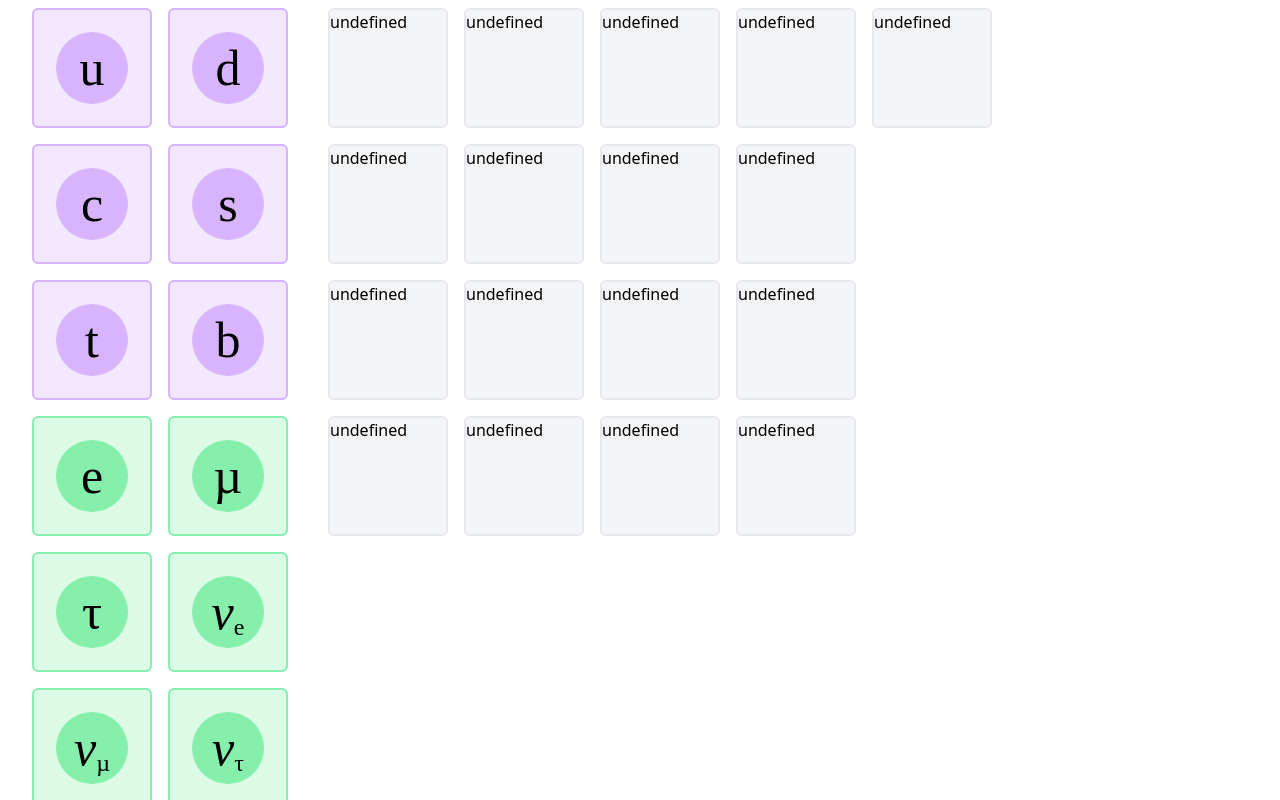
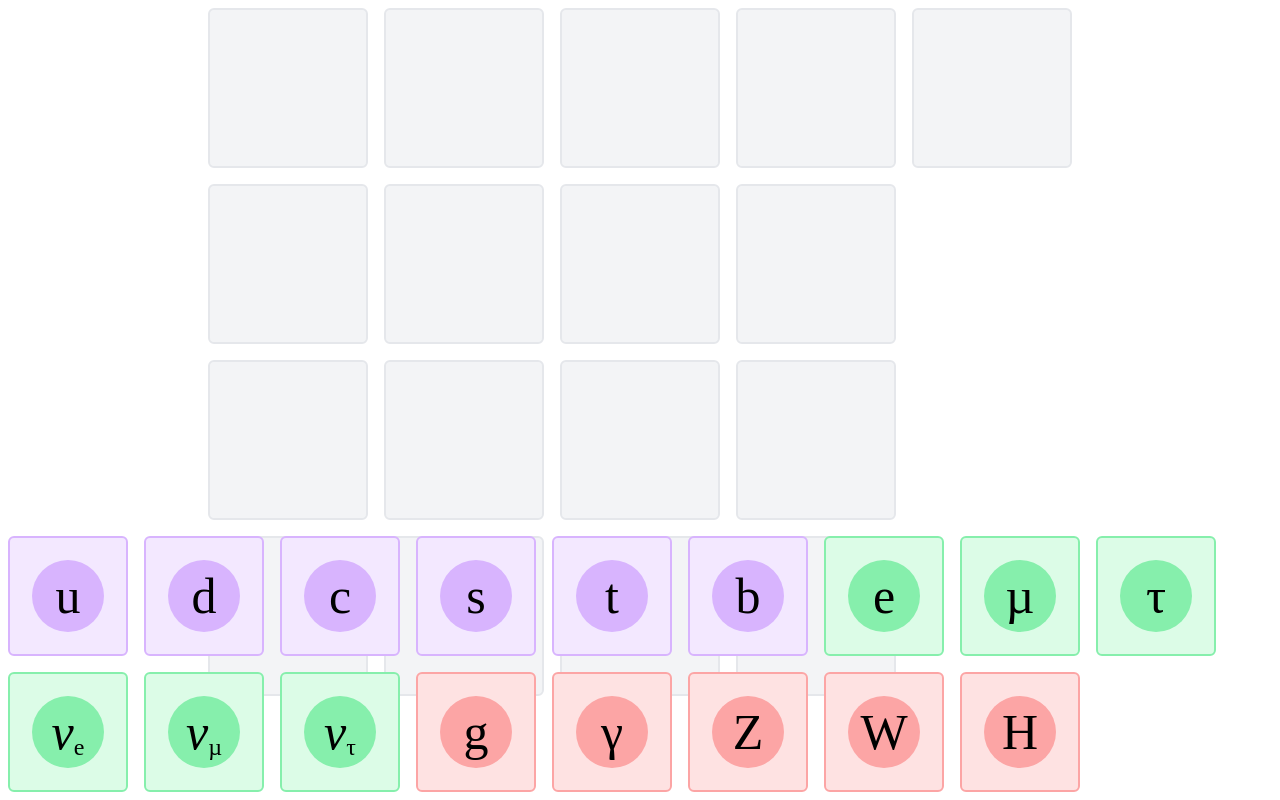
Before and after one commit to leondreamed-archives/fundamental-particles-project, a Vue app: page / in a window 1280 px wide. Shown: the top 800 px of the page. Built offline with nearby package versions, Linux system fonts and the light colour scheme.

Commit message:
data drop working

```diff
--- a/src/app.vue
+++ b/src/app.vue
@@ -4,8 +4,20 @@ import ParticleGrid from './components/particle-grid.vue';
 </script>
 
 <template>
-	<div class="grid grid-cols-[1fr_3fr]">
+	<div class="grid grid-rows-[2fr_1fr] h-full">
+		<ParticleGrid class="m-auto" />
 		<ParticleDock />
-		<ParticleGrid />
 	</div>
 </template>
+
+<style>
+html,
+body {
+	height: 100%;
+	margin: 0;
+}
+
+#app {
+	height: 100%;
+}
+</style>
--- a/src/components/particle-box.vue
+++ b/src/components/particle-box.vue
@@ -1,6 +1,7 @@
 <script setup lang="ts">
 import { computed, defineProps } from 'vue';
 import type { ParticleName, ParticleType } from '~/types/particles';
+import type { ParticleDropData } from '~/utils/particle-drop';
 import { particlesInformation, particlesToHtml } from '~/utils/particles';
 
 const props = defineProps<{
@@ -21,12 +22,26 @@ const particleTypeToBubbleClass: Record<ParticleType, string> = {
 
 const particleInfo = computed(() => particlesInformation[props.particleName]);
 const particleHtml = computed(() => particlesToHtml[props.particleName]);
+
+function onDragStart(event: DragEvent) {
+	event.dataTransfer?.setData(
+		'data',
+		JSON.stringify<ParticleDropData>({
+			type: 'particle-drop',
+			payload: {
+				particleName: props.particleName,
+			},
+		})
+	);
+}
 </script>
 
 <template>
 	<div
+		draggable="true"
 		class="rounded-md w-30 h-30 m-2 text-[50px] row center"
 		:class="particleTypeToClasses[particleInfo.type]"
+		@dragstart="onDragStart"
 	>
 		<div
 			class="bg-blue-200 rounded-full w-18 h-18 row center"
--- a/src/components/particle-dock.vue
+++ b/src/components/particle-dock.vue
@@ -14,7 +14,7 @@ const leftoverParticles = computed(() =>
 </script>
 
 <template>
-	<div class="row flex-wrap justify-center">
+	<div class="row flex-wrap content-start">
 		<div v-for="particleName of leftoverParticles" :key="particleName">
 			<ParticleBox :particle-name="particleName" />
 		</div>
--- a/src/components/particle-grid-cell.vue
+++ b/src/components/particle-grid-cell.vue
@@ -1,13 +1,49 @@
 <script setup lang="ts">
-import { defineProps } from 'vue';
+import { computed, defineProps } from 'vue';
+import { useAppStore } from '~/store/app';
+import type { ParticleName } from '~/types/particles';
+import { isParticleDrop } from '~/utils/particle-drop';
+import { particlesInformation } from '~/utils/particles';
 
-defineProps<{
-	particleName: string | undefined;
+const props = defineProps<{
+	particleName: ParticleName | undefined;
+	column: number;
+	row: number;
 }>();
+const particleInfo = computed(() =>
+	props.particleName === undefined
+		? undefined
+		: particlesInformation[props.particleName]
+);
+const store = useAppStore();
+
+function onDrop(event: DragEvent) {
+	const dropData = event.dataTransfer?.getData('data') ?? '';
+	if (dropData !== '') {
+		const data = JSON.parse(dropData) as unknown;
+		if (isParticleDrop(data)) {
+			store.setParticleGridCell({
+				particleName: data.payload.particleName,
+				column: props.column,
+				row: props.row,
+			});
+		}
+	}
+}
 </script>
 
 <template>
-	<div class="bg-gray-100 rounded-md w-30 h-30 m-2 border-gray-200 border-2">
-		{{ String(particleName) }}
+	<div
+		class="bg-gray-100 rounded-md m-2 border-gray-200 h-40 w-40 border-2"
+		@drop.prevent="onDrop"
+		@dragover.prevent
+	>
+		<div v-if="particleInfo !== undefined">
+			<strong>Charge:</strong> {{ particleInfo.charge }}
+
+			<strong>Mass:</strong> {{ particleInfo.mass }}
+
+			<strong>Spin:</strong> {{ particleInfo.spin }}
+		</div>
 	</div>
 </template>
--- a/src/components/particle-grid.vue
+++ b/src/components/particle-grid.vue
@@ -9,11 +9,20 @@ const particleGrid = computed(() => store.particleGrid);
 </script>
 
 <template>
-	<div>
-		<div v-for="(row, index) of particleGrid" :key="index" class="row">
-			<div v-for="particleName of row" :key="particleName">
-				<ParticleGridCell :particle-name="particleName" />
+	<div class="grid grid-rows-4 grid-cols-5 overflow-hidden">
+		<template v-for="(particleRow, rowIndex) of particleGrid" :key="rowIndex">
+			<div
+				v-for="(particleName, columnIndex) of particleRow"
+				:key="particleName"
+				class="row"
+				:style="{ 'grid-row-start': rowIndex + 1 }"
+			>
+				<ParticleGridCell
+					:particle-name="particleName"
+					:column="columnIndex"
+					:row="rowIndex"
+				/>
 			</div>
-		</div>
+		</template>
 	</div>
 </template>
--- a/src/store/app/actions.ts
+++ b/src/store/app/actions.ts
@@ -15,9 +15,5 @@ export function setParticleGridCell(
 		throw new Error(`Invalid row: ${row}`);
 	}
 
-	if (this.particleGrid[row]?.[column] === undefined) {
-		throw new Error(`Invalid column: ${column}`);
-	}
-
 	this.particleGrid[row]![column] = particleName;
 }
--- a/src/store/app/index.ts
+++ b/src/store/app/index.ts
@@ -14,4 +14,5 @@ export const useAppStore = defineStore({
 		],
 	}),
 	actions: { ...appActions },
+	getters: {},
 });
--- /dev/null
+++ b/src/typings/json.d.ts
@@ -0,0 +1,16 @@
+declare class Stringified<T> extends String {
+	private readonly __stringified: T;
+}
+
+// eslint-disable-next-line @typescript-eslint/naming-convention
+interface JSON {
+	stringify<T = unknown>(
+		value: T,
+		replacer?: (key: string, value: any) => any,
+		space?: string | number
+	): string & Stringified<T>;
+	parse<T = unknown>(
+		text: Stringified<T>,
+		reviver?: (key: any, value: any) => any
+	): T;
+}
--- /dev/null
+++ b/src/utils/particle-drop.ts
@@ -0,0 +1,16 @@
+import type { ParticleName } from '~/types/particles';
+
+export type ParticleDropData = {
+	type: 'particle-drop';
+	payload: {
+		particleName: ParticleName;
+	};
+};
+
+export function isParticleDrop(data: unknown): data is ParticleDropData {
+	if (data !== null && typeof data === 'object') {
+		return (data as { type?: string }).type === 'particle-drop';
+	}
+
+	return false;
+}
--- a/tsconfig.json
+++ b/tsconfig.json
@@ -12,7 +12,11 @@
 			"~/*": [
 				"./src/*"
 			]
-		}
+		},
+		"typeRoots": [
+			"node_modules/@types",
+			"src/typings"
+		]
 	},
 	"include": [
 		"./src"
```
Also changed, not shown: src/store/app/types.ts (+4 -4 lines), src/typings/env.d.ts (renamed from src/types/env.d.ts).
